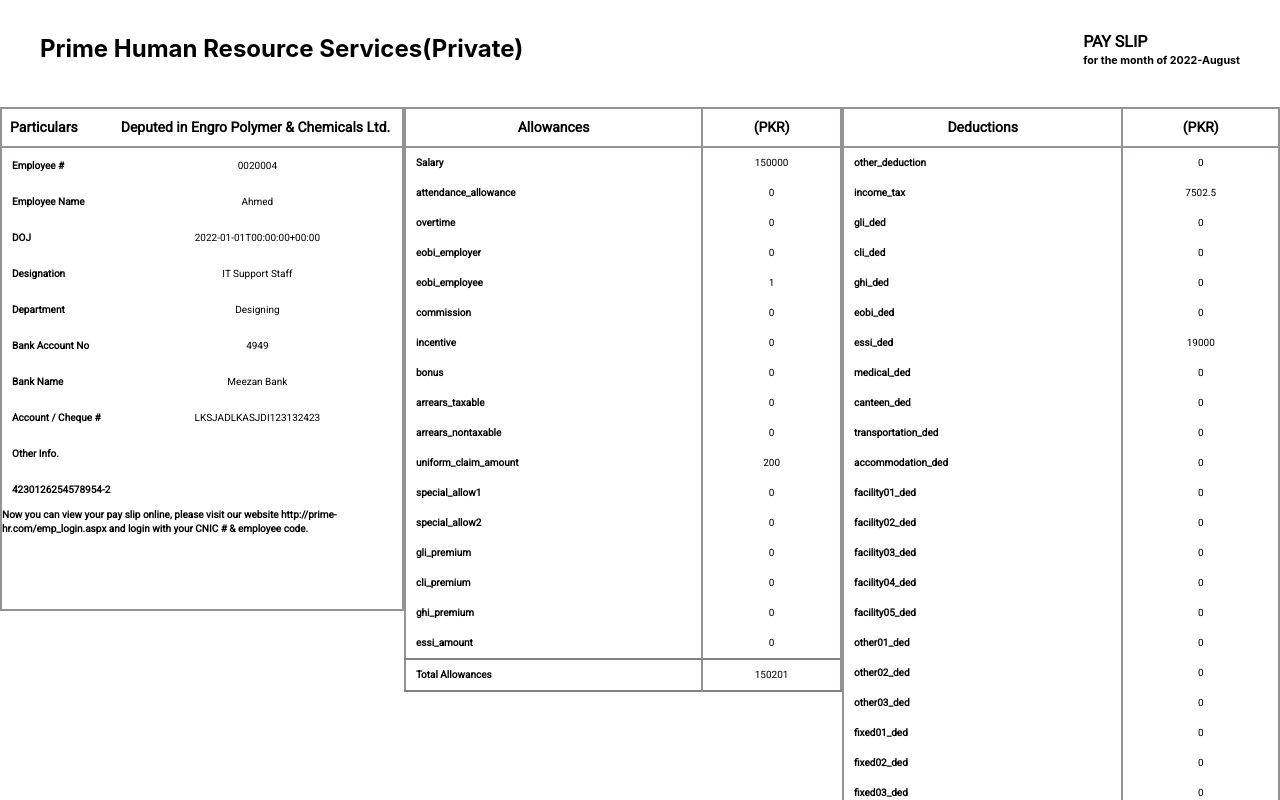
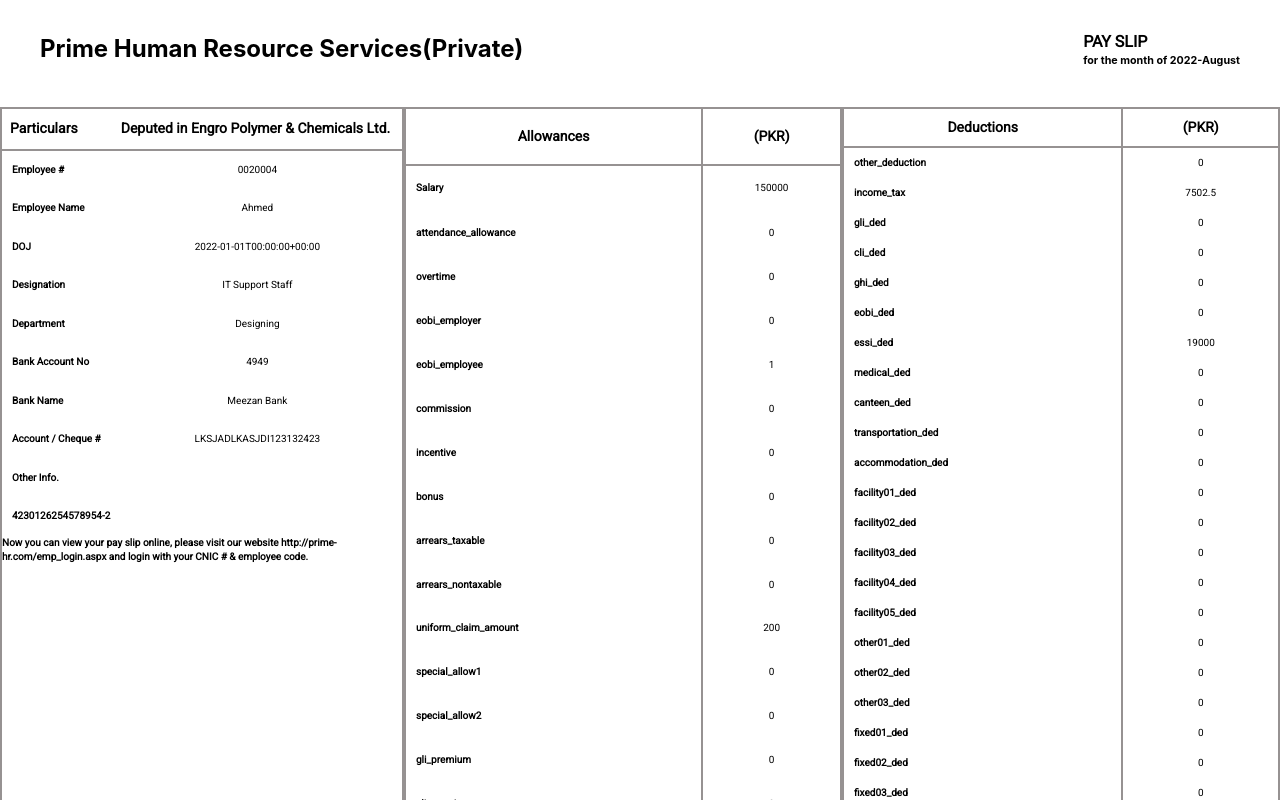
Before and after one commit to UmerGillani36/phrsReportBuilding, a React (Create React App) app: page / in a window 1280 px wide. Shown: the top 800 px of the page. Built offline with nearby package versions, Linux system fonts and the light colour scheme.

Commit message:
equal height fixed

```diff
--- a/src/components/paySlip/PaySlip.module.css
+++ b/src/components/paySlip/PaySlip.module.css
@@ -5,7 +5,7 @@
 .LeftContainer{
   display: flex;
   flex-direction: column;
-  height: 500px;
+  /* height: 500px; */
   border: 2px solid rgb(150, 146, 146);
 
 }
@@ -60,7 +60,7 @@
     font-family: 'Heebo', sans-serif;
     border-collapse: collapse;
     width: 100%;
-    height: 300px;
+    /* height: 300px; */
     flex: 1;
     padding: 0px 20px;
   }
@@ -121,7 +121,7 @@
     font-family: 'Heebo', sans-serif;
     border-collapse: collapse;
     width: 100%;
-    height: 500px;
+    /* height: 500px; */
     border: 2px solid rgb(150, 146, 146);
     flex: 1;
 
@@ -154,7 +154,7 @@
     width: 100%;
     border: 2px solid rgb(150, 146, 146);
     flex: 1;
-    margin-bottom: 10px;
+    /* margin-bottom: 10px; */
   }
 
   .Total{
```
